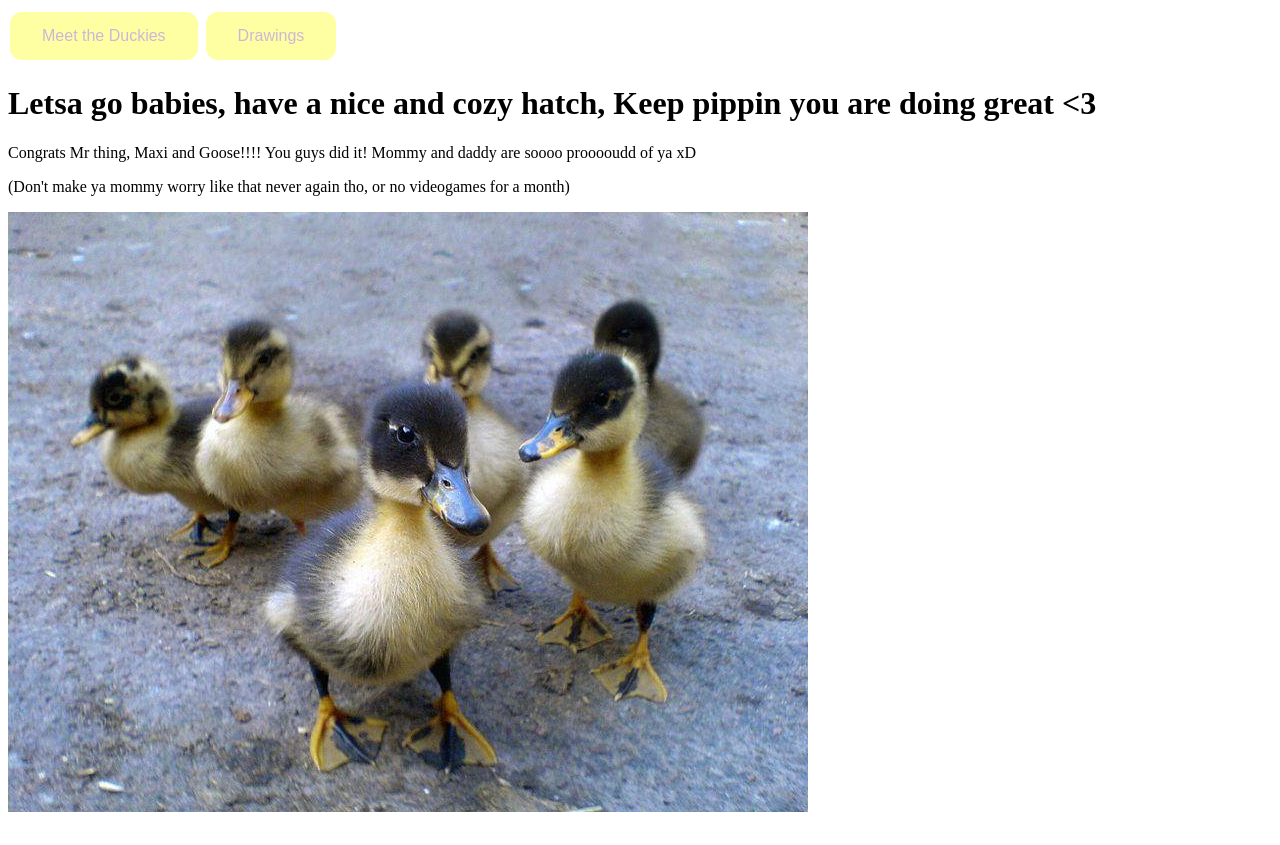
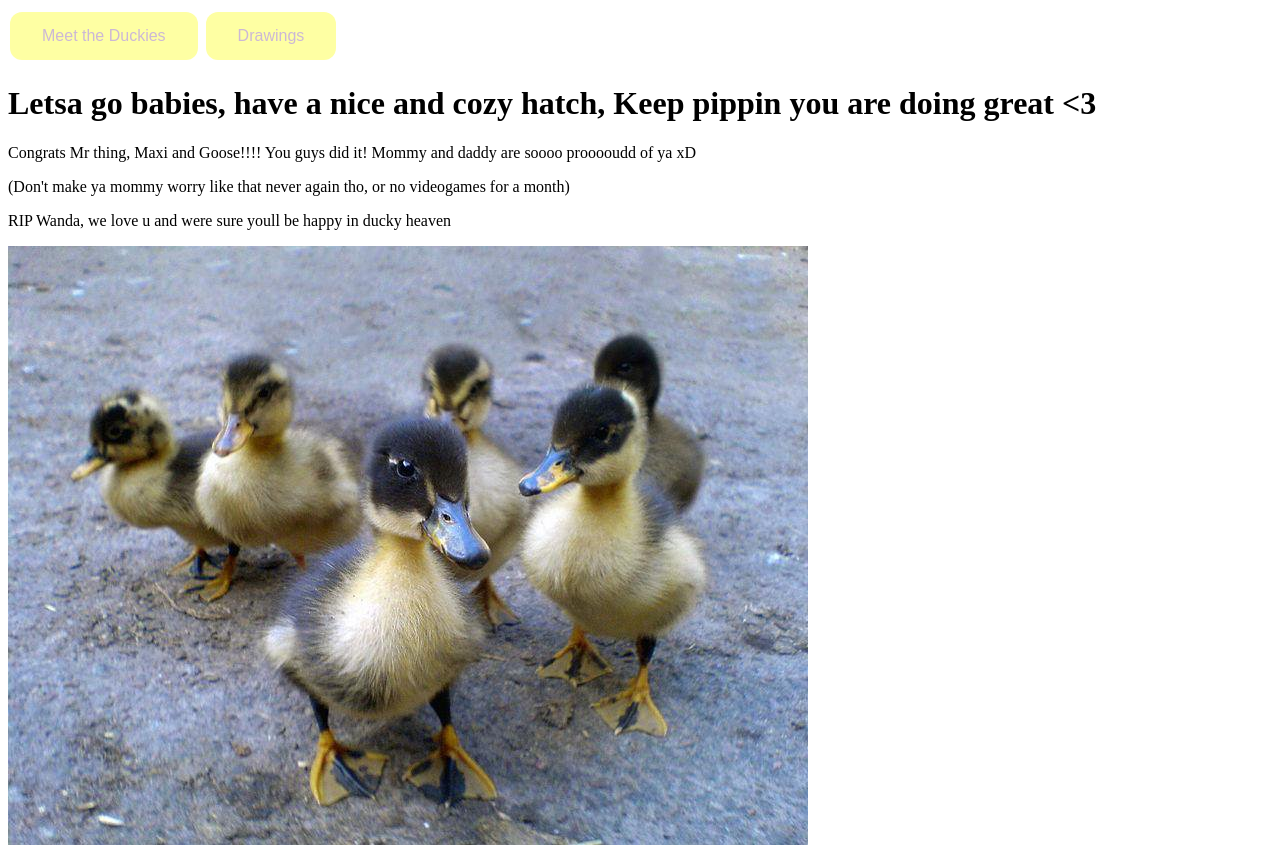
Before and after one commit to P3D-l/WebDuckies, a PHP site: page / in a window 1280 px wide. Shown: the top 845 px of the page. Before the commit the page ends 812 px from the top, so only its background shows below. Run offline with PHP 8.4, Linux system fonts and the light colour scheme.

Commit message:
updated text in Wanda's memory

```diff
--- a/index.php
+++ b/index.php
@@ -35,7 +35,7 @@
     <h1>Letsa go babies, have a nice and cozy hatch, Keep pippin you are doing great <3</h1>
     <p>Congrats Mr thing, Maxi and Goose!!!! You guys did it! Mommy and daddy are soooo prooooudd of ya xD</p>
     <p>(Don't make ya mommy worry like that never again tho, or no videogames for a month)</p>
-
+    <p>RIP Wanda, we love u and were sure youll be happy in ducky heaven</p>
     <img src="ducklings.jpg">
 
 </body>
```
